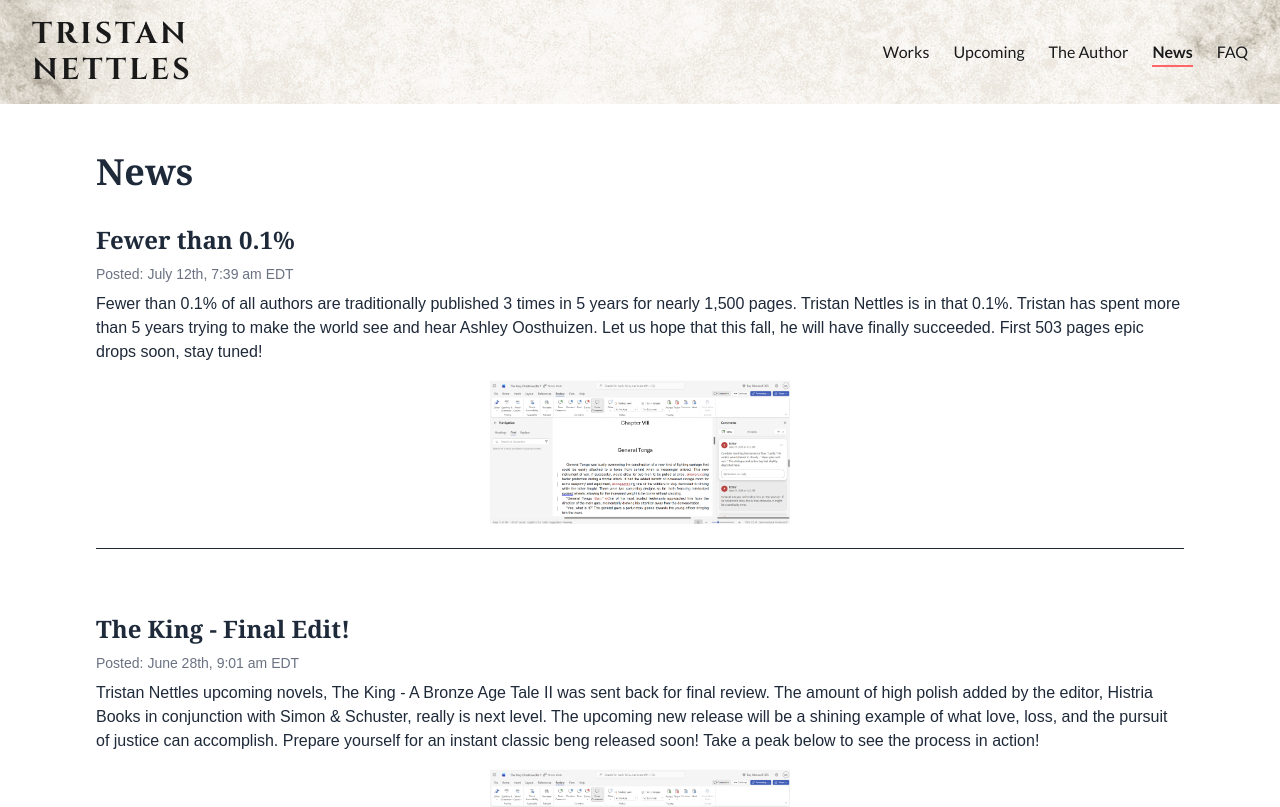
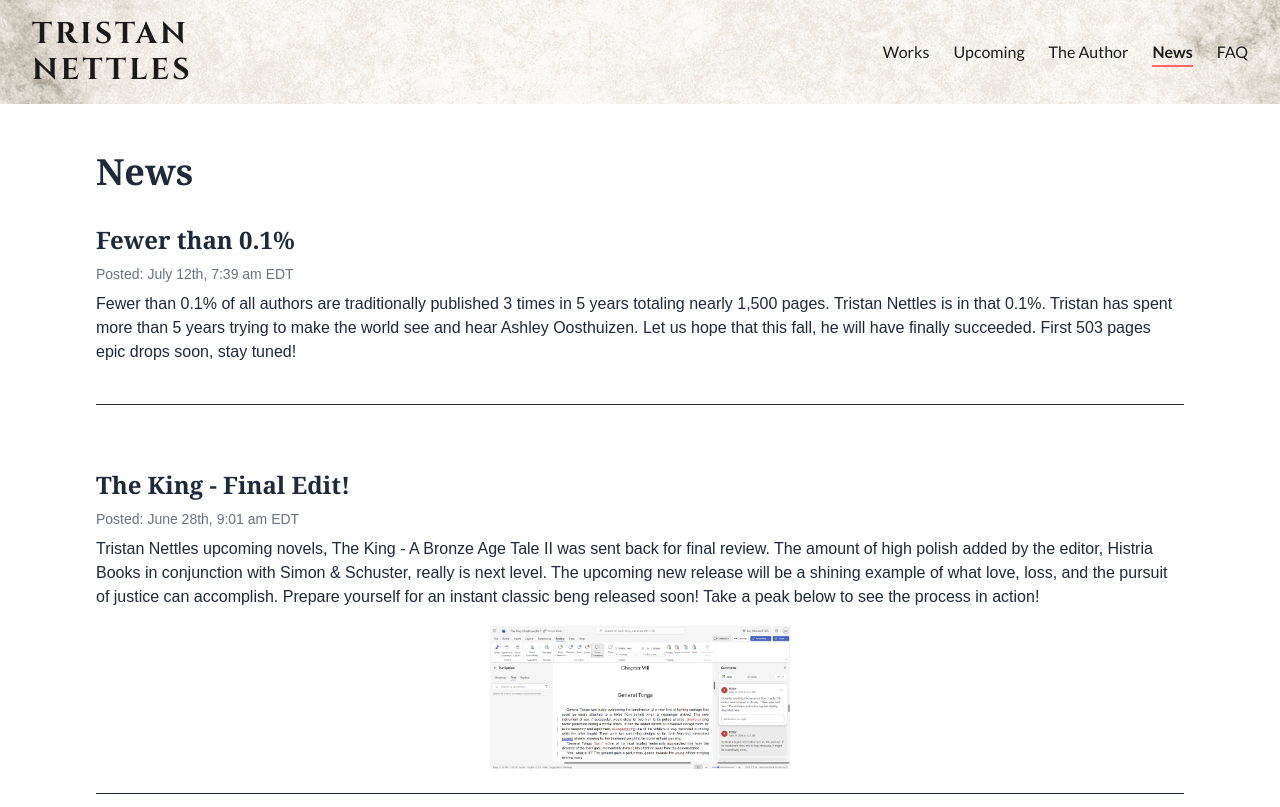
Before and after one commit to BodiAugustus/AuthorSite, a Next.js app: page /news in a window 1280 px wide. Shown: the top 807 px of the page. Built offline with nearby package versions, Linux system fonts and the light colour scheme.

Commit message:
update edit

```diff
--- a/app/ComingSoon/page.js
+++ b/app/ComingSoon/page.js
@@ -145,8 +145,8 @@ export default function ComingSoon() {
               </p>
               <p className="text-sm text-gray-700 font-serif">
                 Fewer than 0.1% of all authors are traditionally published 3
-                times in 5 years for nearly 1,500 pages. Tristan Nettles is in
-                that 0.1%...
+                times in 5 years totaling nearly 1,500 pages. Tristan Nettles is
+                in that 0.1%...
               </p>
               <Link href="news" className="text-sm font-bold mt-2">
                 READ MORE
--- a/app/news/page.js
+++ b/app/news/page.js
@@ -6,10 +6,10 @@ const newsItems = [
   {
     title: "Fewer than 0.1%",
     date: "July 12th, 7:39 am EDT",
-    content: `Fewer than 0.1% of all authors are traditionally published 3 times in 5 years for nearly 1,500 pages. Tristan Nettles is in that 0.1%. Tristan has spent more than 5 years trying to make the world see and hear Ashley Oosthuizen. Let us hope that this fall, he will have finally succeeded. First 503 pages epic drops soon, stay tuned!
+    content: `Fewer than 0.1% of all authors are traditionally published 3 times in 5 years totaling nearly 1,500 pages. Tristan Nettles is in that 0.1%. Tristan has spent more than 5 years trying to make the world see and hear Ashley Oosthuizen. Let us hope that this fall, he will have finally succeeded. First 503 pages epic drops soon, stay tuned!
 `,
     youtubeEmbed: "",
-    image: ["/edits.png"],
+    image: [],
   },
   {
     title: "The King - Final Edit!",
```
